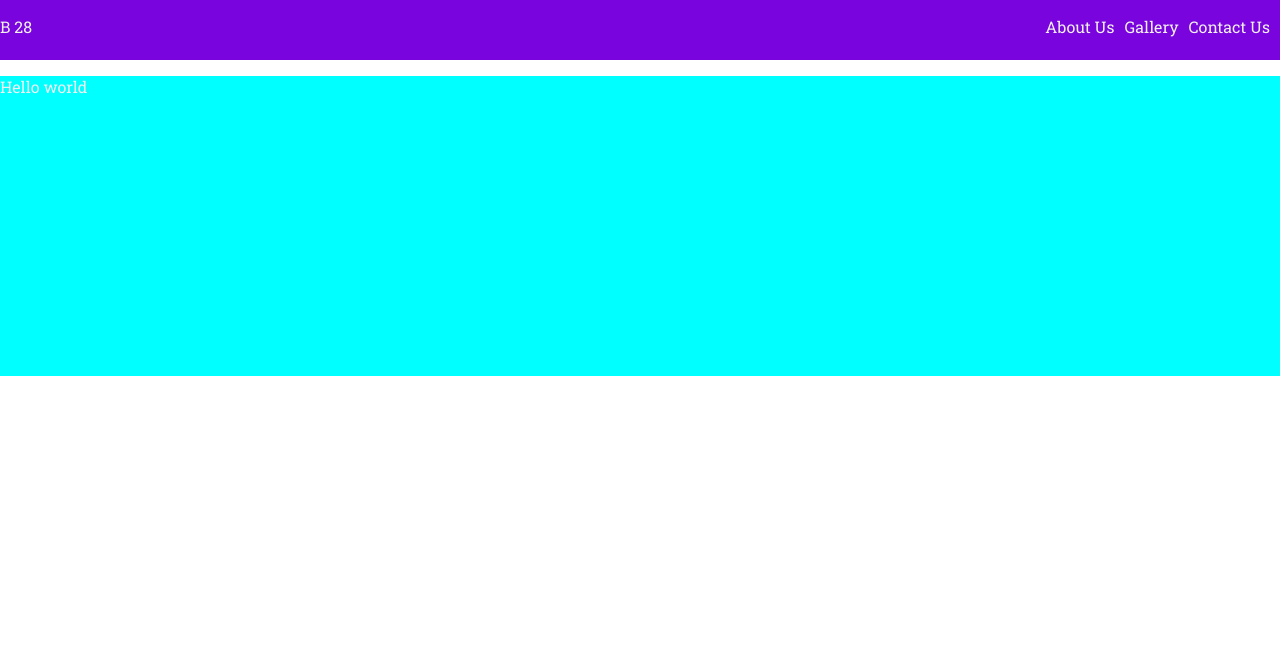
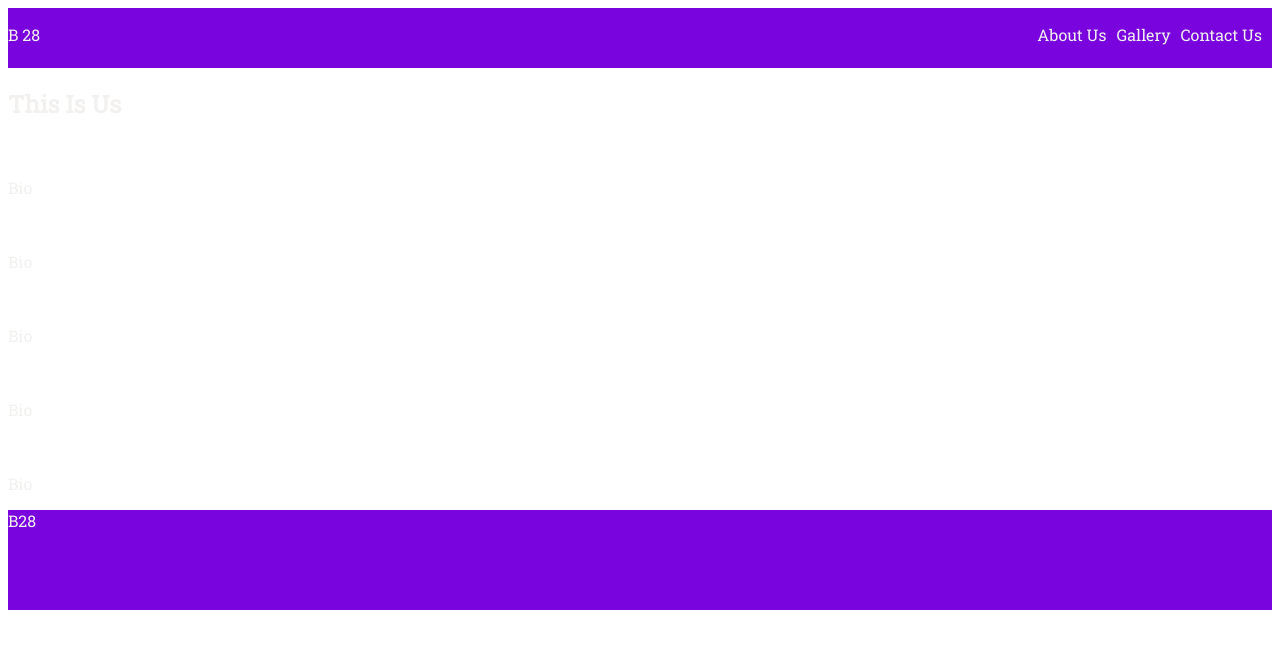
Before and after one commit to MiftahAM/B28_DTS20, a plain HTML site: page index.html in a window 1280 px wide. Drawn offline with Linux system fonts and the light colour scheme.

Commit message:
tinggal kita kembangin

```diff
--- a/index.html
+++ b/index.html
@@ -25,12 +25,40 @@
 
     <div class="top-wrapper">
         <div>
-            <p>Hello world</p>
+
         </div>
     </div>
 
-    <div class="content-1">
+    <div class="content-wrapper">
+        <div class="content-1">
+            <h2>This Is Us</h2>
+            <div class="profile">
+                <div class="profile-list">
+                    <img src="" alt="">
+                    <p>Bio</p>
+                </div>
 
+                <div class="profile-list">
+                    <img src="" alt="">
+                    <p>Bio</p>
+                </div>
+
+                <div class="profile-list">
+                    <img src="" alt="">
+                    <p>Bio</p>
+                </div>
+
+                <div class="profile-list">
+                    <img src="" alt="">
+                    <p>Bio</p>
+                </div>
+
+                <div class="profile-list">
+                    <img src="" alt="">
+                    <p>Bio</p>
+                </div>
+            </div>
+        </div>
     </div>
 
     <div class="content-2">
@@ -42,7 +70,13 @@
     </div>
 
     <footer>
+        <div class="footer-logo">
+            <p>B28</p>
+        </div>
 
+        <div class="footer-list">
+
+        </div>
     </footer>
 </body>
 </html>
--- a/stylesheet.css
+++ b/stylesheet.css
@@ -1,5 +1,4 @@
 body {
-    margin: 0 auto;
     font-family: 'Roboto Slab', serif;
     color: #f2f1f0;
 }
@@ -30,7 +29,7 @@ header {
     margin-right: 10px;
 }
 
-.top-wrapper {
-    background-color: aqua;
-    height: 300px;
+footer {
+    background-color: #7a04dd;
+    height: 100px;
 }
```
